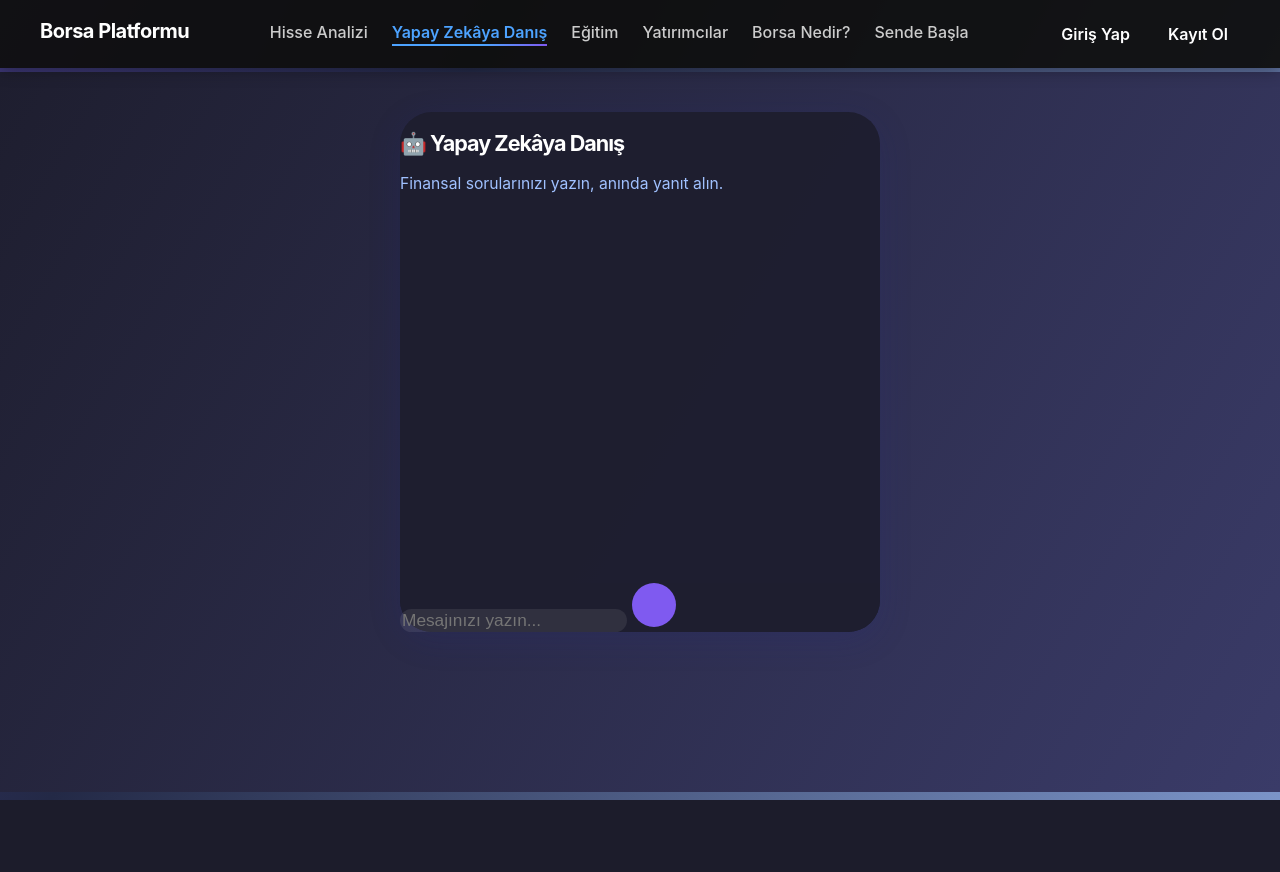
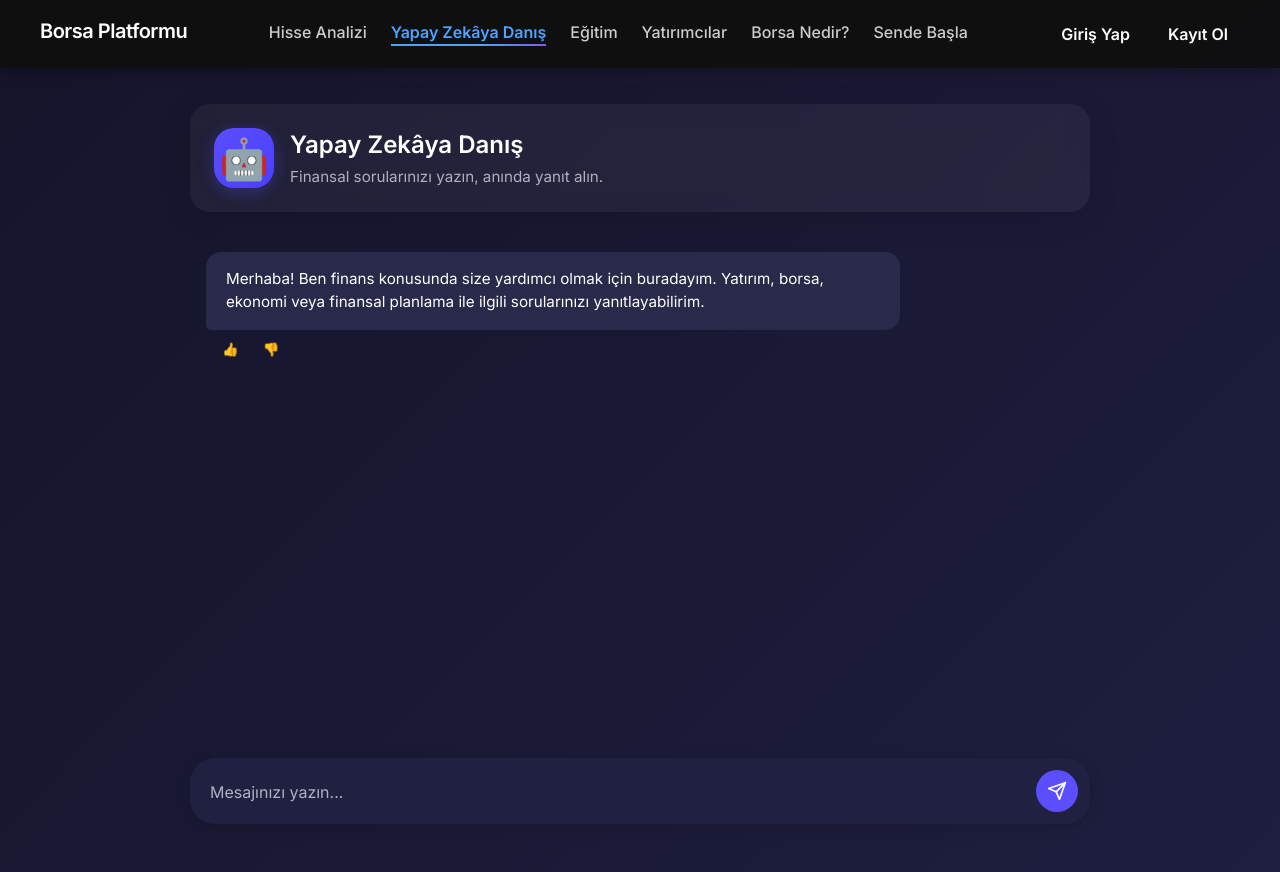
Before and after one commit to HalitcanEmir/Finans-m, a Django app: page /chatbot/ in a window 1280 px wide. Before the commit the page ends 800 px from the top, so only its background shows below. Run offline with Django 5.2, Linux system fonts and the light colour scheme.

Commit message:
Birkaç sayfanın tasarımı güncellendi. Chat bot

```diff
--- a/core/templates/chatbot.html
+++ b/core/templates/chatbot.html
@@ -1,171 +1,378 @@
-{% extends 'base.html' %}
+{% include 'navbar.html' %}
 
-{% block title %}Yapay Zekâya Danış{% endblock %}
+<div class="chat-container">
+    <div class="chat-header">
+        <div class="header-content">
+            <div class="bot-icon">🤖</div>
+            <div class="header-text">
+                <h1>Yapay Zekâya Danış</h1>
+                <p>Finansal sorularınızı yazın, anında yanıt alın.</p>
+            </div>
+        </div>
+    </div>
 
-{% block content %}
-<div id="aiChatBg" class="d-flex align-items-center justify-content-center" style="min-height:80vh;">
-  <div id="chatContainer" class="shadow-lg rounded-4" style="width:100%; max-width:480px; background:rgba(30,30,47,0.98); min-height:520px; display:flex; flex-direction:column; position:relative;">
-    <div id="chatHeader" class="px-4 pt-4 pb-2" style="border-radius:2rem 2rem 0 0;">
-      <h2 class="fw-bold mb-0" style="color:#fff; font-size:1.35rem; letter-spacing:-1px;">🤖 Yapay Zekâya Danış</h2>
-      <div style="color:#A0C1FF; font-size:0.98rem;">Finansal sorularınızı yazın, anında yanıt alın.</div>
+    <div class="messages-container" id="messages">
+        <!-- Örnek AI mesajı -->
+        <div class="message ai-message">
+            <div class="message-content">
+                Merhaba! Ben finans konusunda size yardımcı olmak için buradayım. Yatırım, borsa, ekonomi veya finansal planlama ile ilgili sorularınızı yanıtlayabilirim.
             </div>
-    <div id="chatMessages" class="flex-grow-1 px-3 py-2" style="overflow-y:auto; display:flex; flex-direction:column; gap:1.1rem;">
-      {% if messages %}
-        {% for msg in messages %}
-          {% if msg.role == 'user' %}
-            <div class="chat-bubble user-bubble fade-in">
-              <span class="bubble-text">{{ msg.content }}</span>
+            <div class="message-actions">
+                <button class="action-btn" title="Beğen">👍</button>
+                <button class="action-btn" title="Beğenme">👎</button>
             </div>
-          {% elif msg.role == 'bot' %}
-            <div class="chat-bubble bot-bubble fade-in">
-              <span class="bubble-text">{{ msg.content }}</span>
         </div>
-          {% endif %}
-        {% endfor %}
-      {% endif %}
     </div>
-    <form id="chatForm" method="post" autocomplete="off" class="chat-input-form px-3 pb-3 pt-2" style="position:sticky; bottom:0; background:rgba(30,30,47,0.98); border-radius:0 0 2rem 2rem; z-index:2;">
-      {% csrf_token %}
-      <div class="input-group">
-        <input id="userInput" type="text" name="user_input" class="form-control" placeholder="Mesajınızı yazın..." required style="background:rgba(255,255,255,0.08); color:#fff; border:none; border-radius:1.5rem; font-size:1.08rem;">
-        <button id="sendBtn" class="btn btn-primary d-flex align-items-center justify-content-center ms-2" type="submit" style="border-radius:50%; width:44px; height:44px; background:#7F5AF0; border:none; transition:background 0.18s, transform 0.18s;">
-          <i class="fa-solid fa-paper-plane" style="font-size:1.25rem;"></i>
+
+    <div class="typing-indicator" id="typingIndicator" style="display: none;">
+        <div class="dot"></div>
+        <div class="dot"></div>
+        <div class="dot"></div>
+    </div>
+
+    <div class="input-container">
+        <textarea
+            id="userInput"
+            placeholder="Mesajınızı yazın..."
+            rows="1"
+            oninput="this.style.height = ''; this.style.height = this.scrollHeight + 'px'"
+        ></textarea>
+        <button id="sendButton" class="send-button">
+            <svg width="24" height="24" viewBox="0 0 24 24" fill="none" xmlns="http://www.w3.org/2000/svg">
+                <path d="M22 2L11 13" stroke="currentColor" stroke-width="2" stroke-linecap="round" stroke-linejoin="round"/>
+                <path d="M22 2L15 22L11 13L2 9L22 2Z" stroke="currentColor" stroke-width="2" stroke-linecap="round" stroke-linejoin="round"/>
+            </svg>
         </button>
-      </div>
-    </form>
     </div>
 </div>
 
 <style>
-  #aiChatBg {
+@import url('https://fonts.googleapis.com/css2?family=Inter:wght@400;500;600&display=swap');
+
+body {
+    margin: 0;
+    padding: 0;
     min-height: 100vh;
-    background: linear-gradient(120deg, #1e1e2f 0%, #3a3b68 100%);
-    padding: 2.5rem 0;
+    background: linear-gradient(135deg, #14142b 0%, #1e1e3f 100%);
+    font-family: 'Inter', sans-serif;
 }
-  #chatContainer {
-    box-shadow: 0 8px 32px 0 rgba(31, 38, 135, 0.18);
-    border-radius: 2rem;
-    min-height: 520px;
-    max-width: 480px;
-    margin: 0 auto;
+
+.chat-container {
+    max-width: 900px;
+    margin: 2rem auto;
+    padding: 0 1rem;
     display: flex;
     flex-direction: column;
-    background: rgba(30,30,47,0.98);
-    position: relative;
+    height: calc(100vh - 4rem);
 }
-  #chatHeader {
-    border-radius: 2rem 2rem 0 0;
-    background: none;
-    text-align: left;
+
+.chat-header {
+    background: rgba(255, 255, 255, 0.05);
+    border-radius: 20px;
+    padding: 1.5rem;
+    margin-bottom: 1.5rem;
+    box-shadow: 0 8px 32px rgba(0, 0, 0, 0.1);
+    backdrop-filter: blur(10px);
 }
-  #chatMessages {
+
+.header-content {
+    display: flex;
+    align-items: center;
+    gap: 1rem;
+}
+
+.bot-icon {
+    font-size: 2.5rem;
+    background: linear-gradient(135deg, #5c4dff 0%, #4a3fff 100%);
+    width: 60px;
+    height: 60px;
+    display: flex;
+    align-items: center;
+    justify-content: center;
+    border-radius: 20px;
+    box-shadow: 0 4px 15px rgba(92, 77, 255, 0.3);
+}
+
+.header-text h1 {
+    color: #ffffff;
+    font-size: 24px;
+    font-weight: 600;
+    margin: 0 0 0.5rem 0;
+}
+
+.header-text p {
+    color: #b0b0c3;
+    margin: 0;
+    font-size: 0.95rem;
+}
+
+.messages-container {
     flex-grow: 1;
     overflow-y: auto;
+    padding: 1rem;
     display: flex;
     flex-direction: column;
-    gap: 1.1rem;
-    padding-bottom: 0.5rem;
-    scroll-behavior: smooth;
+    gap: 1rem;
+    margin-bottom: 1rem;
 }
-  .chat-bubble {
-    max-width: 85%;
-    padding: 0.85rem 1.2rem;
-    border-radius: 1.3rem;
-    font-size: 1.08rem;
-    box-shadow: 0 2px 12px 0 rgba(127,90,240,0.07);
-    word-break: break-word;
-    opacity: 0;
-    transform: translateY(24px);
-    animation: fadeInBubble 0.5s forwards;
+
+.message {
+    max-width: 80%;
+    display: flex;
+    flex-direction: column;
+    gap: 0.5rem;
 }
-  .user-bubble {
+
+.message-content {
+    padding: 1rem 1.25rem;
+    border-radius: 15px;
+    color: #fff;
+    line-height: 1.5;
+    font-size: 0.95rem;
+}
+
+.user-message {
     align-self: flex-end;
-    background: linear-gradient(90deg, #7F5AF0 60%, #232946 100%);
+}
+
+.user-message .message-content {
+    background-color: #5c4dff;
+    border-bottom-right-radius: 5px;
+}
+
+.ai-message {
+    align-self: flex-start;
+}
+
+.ai-message .message-content {
+    background-color: #292949;
+    border-bottom-left-radius: 5px;
+}
+
+.message-actions {
+    display: flex;
+    gap: 0.5rem;
+    padding: 0 0.5rem;
+}
+
+.action-btn {
+    background: none;
+    border: none;
+    color: #b0b0c3;
+    cursor: pointer;
+    padding: 0.25rem 0.5rem;
+    border-radius: 5px;
+    transition: all 0.2s ease;
+}
+
+.action-btn:hover {
+    background: rgba(255, 255, 255, 0.1);
     color: #fff;
-    border-bottom-right-radius: 0.5rem;
-    box-shadow: 0 2px 12px 0 rgba(127,90,240,0.13);
 }
-  .bot-bubble {
-    align-self: flex-start;
-    background: #f5f5fa;
-    color: #232136;
-    border-bottom-left-radius: 0.5rem;
-    box-shadow: 0 2px 12px 0 rgba(160,193,255,0.10);
+
+.typing-indicator {
+    display: flex;
+    gap: 0.5rem;
+    padding: 1rem;
+    align-items: center;
+    margin-left: 1rem;
 }
-  .bubble-text {
-    font-family: 'Inter', 'Poppins', 'Roboto', Arial, sans-serif;
-    font-size: 1.08rem;
+
+.dot {
+    width: 8px;
+    height: 8px;
+    background: #b0b0c3;
+    border-radius: 50%;
+    animation: bounce 1.4s infinite ease-in-out;
+}
+
+.dot:nth-child(1) { animation-delay: -0.32s; }
+.dot:nth-child(2) { animation-delay: -0.16s; }
+
+@keyframes bounce {
+    0%, 80%, 100% { transform: scale(0); }
+    40% { transform: scale(1); }
+}
+
+.input-container {
+    background: #202040;
+    border-radius: 25px;
+    padding: 0.75rem;
+    display: flex;
+    gap: 0.75rem;
+    align-items: flex-end;
+    margin: 1rem 0;
+    box-shadow: 0 4px 15px rgba(0, 0, 0, 0.1);
+}
+
+textarea {
+    flex-grow: 1;
+    background: none;
+    border: none;
+    color: white;
+    font-size: 16px;
+    font-family: inherit;
+    padding: 0.5rem;
+    resize: none;
+    max-height: 150px;
     line-height: 1.5;
 }
-  .fade-in {
-    opacity: 1 !important;
-    transform: translateY(0) !important;
-    transition: opacity 0.4s, transform 0.4s;
+
+textarea::placeholder {
+    color: #b0b0c3;
 }
-  #chatForm {
-    position: sticky;
-    bottom: 0;
-    background: rgba(30,30,47,0.98);
-    border-radius: 0 0 2rem 2rem;
-    z-index: 2;
-    margin-top: auto;
+
+textarea:focus {
+    outline: none;
 }
-  #userInput:focus {
-    outline: none;
-    box-shadow: 0 0 0 2px #7F5AF033;
+
+.send-button {
+    background: #5c4dff;
+    border: none;
+    color: white;
+    width: 42px;
+    height: 42px;
+    border-radius: 50%;
+    display: flex;
+    align-items: center;
+    justify-content: center;
+    cursor: pointer;
+    transition: all 0.2s ease;
+    flex-shrink: 0;
 }
-  #sendBtn:hover, #sendBtn:focus {
-    background: #A0C1FF;
-    color: #232136;
-    transform: scale(1.13);
+
+.send-button:hover {
+    background: #4a3fff;
+    transform: translateY(-2px);
 }
-  @media (max-width: 600px) {
-    #chatContainer {
-      max-width: 100vw;
-      min-height: 100vh;
-      border-radius: 0;
-      box-shadow: none;
+
+.send-button svg {
+    width: 20px;
+    height: 20px;
 }
-    #aiChatBg {
-      padding: 0;
+
+/* Scrollbar Styling */
+::-webkit-scrollbar {
+    width: 8px;
 }
-    #chatHeader {
-      padding-left: 1rem;
-      padding-right: 1rem;
+
+::-webkit-scrollbar-track {
+    background: rgba(255, 255, 255, 0.05);
+    border-radius: 4px;
 }
-    #chatMessages {
-      padding-left: 0.5rem;
-      padding-right: 0.5rem;
+
+::-webkit-scrollbar-thumb {
+    background: rgba(255, 255, 255, 0.2);
+    border-radius: 4px;
 }
-    #chatForm {
-      padding-left: 0.5rem;
-      padding-right: 0.5rem;
-      border-radius: 0 0 1.2rem 1.2rem;
+
+::-webkit-scrollbar-thumb:hover {
+    background: rgba(255, 255, 255, 0.3);
+}
+
+/* Responsive Design */
+@media (max-width: 768px) {
+    .chat-container {
+        margin: 1rem auto;
+        height: calc(100vh - 2rem);
+    }
+
+    .message {
+        max-width: 90%;
+    }
+
+    .bot-icon {
+        width: 50px;
+        height: 50px;
+        font-size: 2rem;
+    }
+
+    .header-text h1 {
+        font-size: 20px;
+    }
+}
+
+@media (max-width: 480px) {
+    .chat-header {
+        padding: 1rem;
+    }
+
+    .message-content {
+        font-size: 0.9rem;
+    }
+
+    .input-container {
+        margin: 0.5rem 0;
     }
 }
 </style>
 
 <script>
-function scrollToBottom() {
-  const chatMessages = document.getElementById('chatMessages');
-  chatMessages.scrollTop = chatMessages.scrollHeight;
+document.addEventListener('DOMContentLoaded', function() {
+    const messagesContainer = document.getElementById('messages');
+    const userInput = document.getElementById('userInput');
+    const sendButton = document.getElementById('sendButton');
+    const typingIndicator = document.getElementById('typingIndicator');
+
+    // Auto-resize textarea
+    userInput.addEventListener('input', function() {
+        this.style.height = '';
+        this.style.height = Math.min(this.scrollHeight, 150) + 'px';
+    });
+
+    // Send message on Enter (but allow Shift+Enter for new line)
+    userInput.addEventListener('keydown', function(e) {
+        if (e.key === 'Enter' && !e.shiftKey) {
+            e.preventDefault();
+            sendMessage();
+        }
+    });
+
+    sendButton.addEventListener('click', sendMessage);
+
+    function sendMessage() {
+        const message = userInput.value.trim();
+        if (!message) return;
+
+        // Add user message
+        addMessage(message, 'user');
+        userInput.value = '';
+        userInput.style.height = '';
+
+        // Show typing indicator
+        typingIndicator.style.display = 'flex';
+        messagesContainer.scrollTop = messagesContainer.scrollHeight;
+
+        // Simulate AI response (replace with actual API call)
+        setTimeout(() => {
+            typingIndicator.style.display = 'none';
+            const response = "Bu bir örnek yanıttır. Gerçek API entegrasyonu yapılmalıdır.";
+            addMessage(response, 'ai');
+        }, 1500);
     }
 
-document.addEventListener('DOMContentLoaded', function () {
-  setTimeout(() => {
-    document.getElementById('chatContainer').classList.add('fade-in');
-    scrollToBottom();
-  }, 180);
-  const chatForm = document.getElementById('chatForm');
-  const userInput = document.getElementById('userInput');
-  chatForm.addEventListener('submit', function (e) {
-    setTimeout(() => {
-      userInput.value = '';
-      scrollToBottom();
-    }, 120);
-  });
-  const observer = new MutationObserver(scrollToBottom);
-  observer.observe(document.getElementById('chatMessages'), { childList: true });
+    function addMessage(content, type) {
+        const messageDiv = document.createElement('div');
+        messageDiv.className = `message ${type}-message`;
+
+        const messageContent = document.createElement('div');
+        messageContent.className = 'message-content';
+        messageContent.textContent = content;
+
+        messageDiv.appendChild(messageContent);
+
+        if (type === 'ai') {
+            const actionsDiv = document.createElement('div');
+            actionsDiv.className = 'message-actions';
+            actionsDiv.innerHTML = `
+                <button class="action-btn" title="Beğen">👍</button>
+                <button class="action-btn" title="Beğenme">👎</button>
+            `;
+            messageDiv.appendChild(actionsDiv);
+        }
+
+        messagesContainer.appendChild(messageDiv);
+        messagesContainer.scrollTop = messagesContainer.scrollHeight;
+    }
 });
 </script>
-{% endblock %}
```
Also changed, not shown: db.sqlite3. Lines whose indentation alone changed are shown as unchanged.
